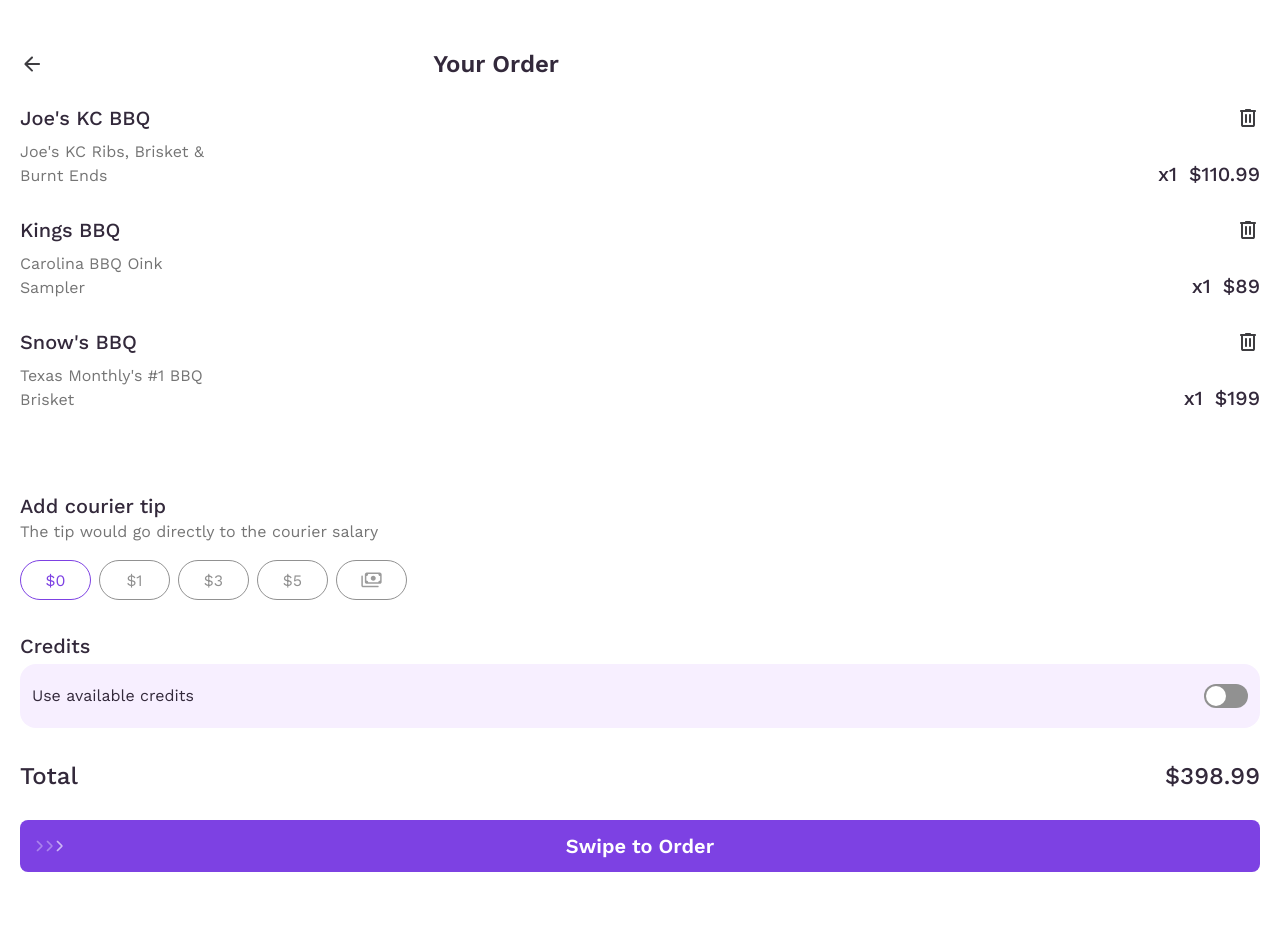
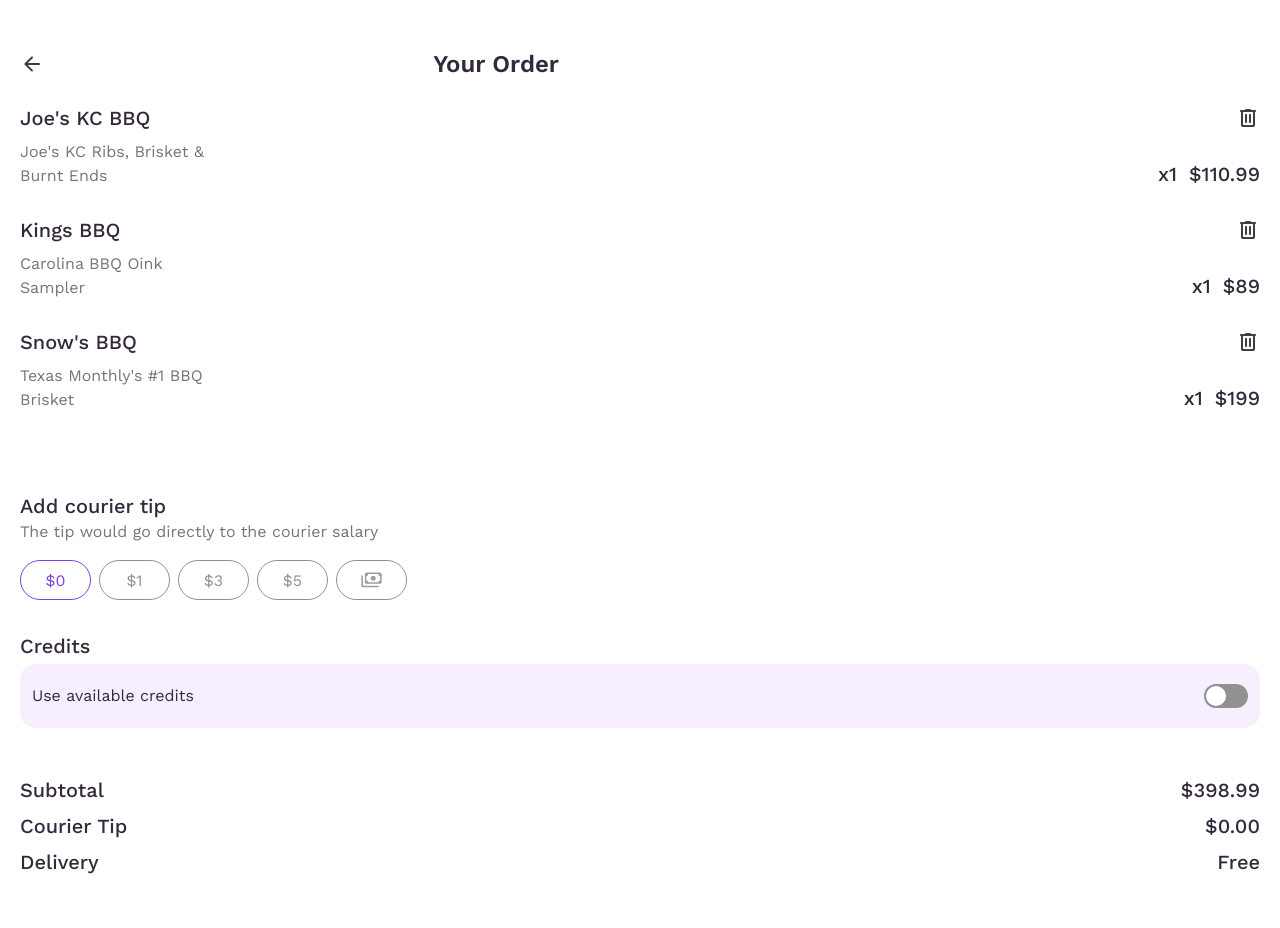
Before and after one commit to chingu-voyages/v50-tier2-team-12, a React (Vite) app: page /order in a window 1280 px wide. Shown: the top 928 px of the page. Before the commit the page ends 884 px from the top, so only its background shows below. Built offline with nearby package versions, Linux system fonts and the light colour scheme.

Commit message:
apply updated figma design

```diff
--- a/src/components/modals/CourierTipModal.jsx
+++ b/src/components/modals/CourierTipModal.jsx
@@ -21,6 +21,7 @@
       isDialogOpen={isOpen}
       className='max-w-64'
     >
+      <form method='dialog'>
         <h3 className='font-semibold'>Tip the courier</h3>
 
         <p className='text-grey my-5 text-xs md:text-sm'>
@@ -37,9 +38,10 @@
             name='tip-amount'
             value={tipAmount}
             onChange={(event) => setTipAmount(event.target.value)}
-          className='w-full border rounded-lg border-primary-violet h-10 outline-none focus-visible:outline-primary-violet/50'
+            className='w-full border rounded-lg border-primary-violet h-10 outline-none focus-visible:outline-primary-violet/50 px-3'
           />
         </label>
+      </form>
     </ModalWrapper>
   );
 }
--- a/src/components/order/Credits.jsx
+++ b/src/components/order/Credits.jsx
@@ -1,4 +1,4 @@
-export default function Credits() {
+export default function Credits({ credits, isCredits, toggleIsCredits }) {
   return (
     <section className='my-8'>
       <h3 className='font-medium text-xl'>Credits</h3>
@@ -7,10 +7,19 @@
         <p className=''>Use available credits</p>
 
         <label className='inline-flex items-center cursor-pointer'>
-          <input type='checkbox' value='' className='sr-only peer' />
+          <input
+            type='checkbox'
+            checked={isCredits}
+            onChange={toggleIsCredits}
+            className='sr-only peer'
+          />
           <span className="block relative w-11 h-6 bg-disabled peer-focus:outline-none peer-focus:ring-4 peer-focus:ring-primary-violet/30 rounded-full peer peer-checked:after:translate-x-full rtl:peer-checked:after:-translate-x-full peer-checked:after:border-white after:content-[''] after:absolute after:top-[2px] after:start-[2px] after:bg-white after:rounded-full after:h-5 after:w-5 after:transition-all peer-checked:bg-primary-violet"></span>
         </label>
       </div>
+
+      {isCredits ? (
+        <p className='px-3 mt-2'>Total credits ${credits.toFixed(2)}</p>
+      ) : null}
     </section>
   );
 }
--- a/src/components/order/Order.jsx
+++ b/src/components/order/Order.jsx
@@ -2,13 +2,6 @@
 import { Icons } from '../Icons';
 
 export default function OrderList({ orders }) {
-  if (!orders || orders.length === 0) {
-    return (
-      <div>
-        <p>no orders yet</p>
-      </div>
-    );
-  }
   return (
     <section className='grid gap-7 mb-20'>
       {orders.map((order) => (
--- /dev/null
+++ b/src/components/order/OrderSummary.jsx
@@ -0,0 +1,43 @@
+export default function OrderSummary({
+  credits,
+  subtotal,
+  courierTip,
+  delivery,
+  isCredits,
+}) {
+  const summaryItems = [
+    {
+      title: 'subtotal',
+      value: `$${subtotal.toFixed(2)}`,
+    },
+    {
+      title: 'credits',
+      value: `-$${credits.toFixed(2)}`,
+    },
+    {
+      title: 'courier tip',
+      value: `$${courierTip.toFixed(2)}`,
+    },
+    {
+      title: 'delivery',
+      value: delivery === 0 ? 'Free' : `$${delivery.toFixed(2)}`,
+    },
+  ];
+
+  return (
+    <section className='my-12 space-y-2'>
+      {summaryItems.map(({ title, value }) => {
+        if (!isCredits && title === 'credits') return null;
+        return (
+          <p
+            key={title}
+            className='font-medium text-xl flex items-center justify-between'
+          >
+            <span className='capitalize'>{title}</span>
+            <span>{value}</span>
+          </p>
+        );
+      })}
+    </section>
+  );
+}
--- a/src/contexts/OrderContext.jsx
+++ b/src/contexts/OrderContext.jsx
@@ -8,11 +8,7 @@
 // localstorage key for orders
 const storageKey = 'orders';
 
-export default function OrderProvider({ children }) {
-  // orders state and dispatch
-  const [orders, orderDispatch] = useReducer(
-    orderReducer,
-    [
+const defaultState = [
   {
     id: 'ribs-brisket-and-burnt-ends',
     img: 'https://goldbelly.imgix.net/uploads/showcase_media_asset/image/79619/joes-kc-ribs-brisket-and-burnt-ends.6710e994980e485e6441b794717ad6fb.jpg?ixlib=react-9.0.2&auto=format&ar=1%3A1',
@@ -43,7 +39,13 @@
     country: 'Lexington, TX',
     quantity: 1,
   },
-    ],
+];
+
+export default function OrderProvider({ children }) {
+  // orders state and dispatch
+  const [orders, orderDispatch] = useReducer(
+    orderReducer,
+    defaultState,
     // get orders from localstorage on initial render
     (initial) => JSON.parse(localStorage.getItem(storageKey)) || initial
   );
--- a/src/pages/order/Order.jsx
+++ b/src/pages/order/Order.jsx
@@ -4,6 +4,7 @@
 import CourierTips from '../../components/order/CourierTip';
 import Credits from '../../components/order/Credits';
 import OrderList from '../../components/order/Order';
+import OrderSummary from '../../components/order/OrderSummary';
 import SlideRightButton from '../../components/order/SlideRightButton';
 import { useOrder } from '../../contexts/OrderContext';
 
@@ -11,18 +12,39 @@
   const [orders] = useOrder();
   const [courierTip, setCourierTip] = useState(0);
 
+  // use available credits
+  const [isCredits, setIsCredits] = useState(false);
+
   const [isTipModalOpen, setIsTipModalOpen] = useState(false);
 
-  const total = orders.reduce(
+  const credits = 40;
+
+  const delivery = 0;
+
+  const subtotal = orders?.reduce(
     (sum, order) => sum + order.quantity * order.price,
     0
   );
+
+  const total = subtotal + courierTip + delivery - (isCredits ? credits : 0);
+
+  const toggleIsCredits = () => {
+    setIsCredits((prev) => !prev);
+  };
 
   const handleOrder = () => {
     // temporary user success
     console.log(courierTip, total, orders);
     window.alert('order sent!');
   };
+
+  if (!orders || orders.length === 0) {
+    return (
+      <div className='grid min-h-[40vh] place-items-center'>
+        <p>no orders yet</p>
+      </div>
+    );
+  }
 
   return (
     <>
@@ -33,11 +55,24 @@
         setIsTipModalOpen={setIsTipModalOpen}
         courierTip={courierTip}
       />
-      <Credits />
-      <h3 className='font-medium text-2xl flex items-center justify-between my-7'>
+      <Credits
+        credits={credits}
+        isCredits={isCredits}
+        toggleIsCredits={toggleIsCredits}
+      />
+
+      <OrderSummary
+        subtotal={subtotal}
+        credits={credits}
+        courierTip={courierTip}
+        delivery={delivery}
+        isCredits={isCredits}
+      />
+
+      <p className='font-bold text-2xl flex items-center justify-between my-7'>
         <span className='capitalize'>total</span>
         <span>${total}</span>
-      </h3>
+      </p>
 
       <SlideRightButton handleSubmit={handleOrder} />
 
```
Lines whose indentation alone changed are shown as unchanged.
